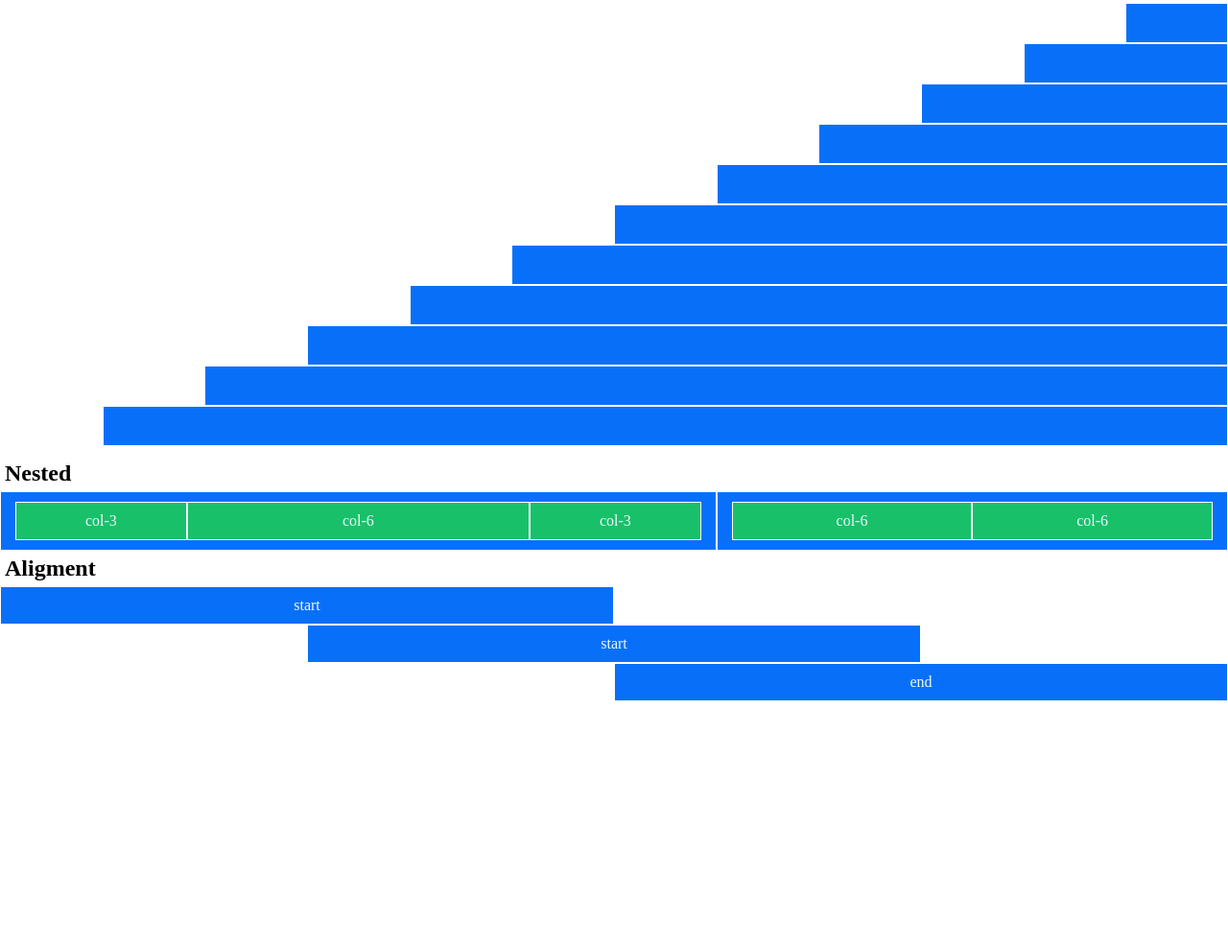
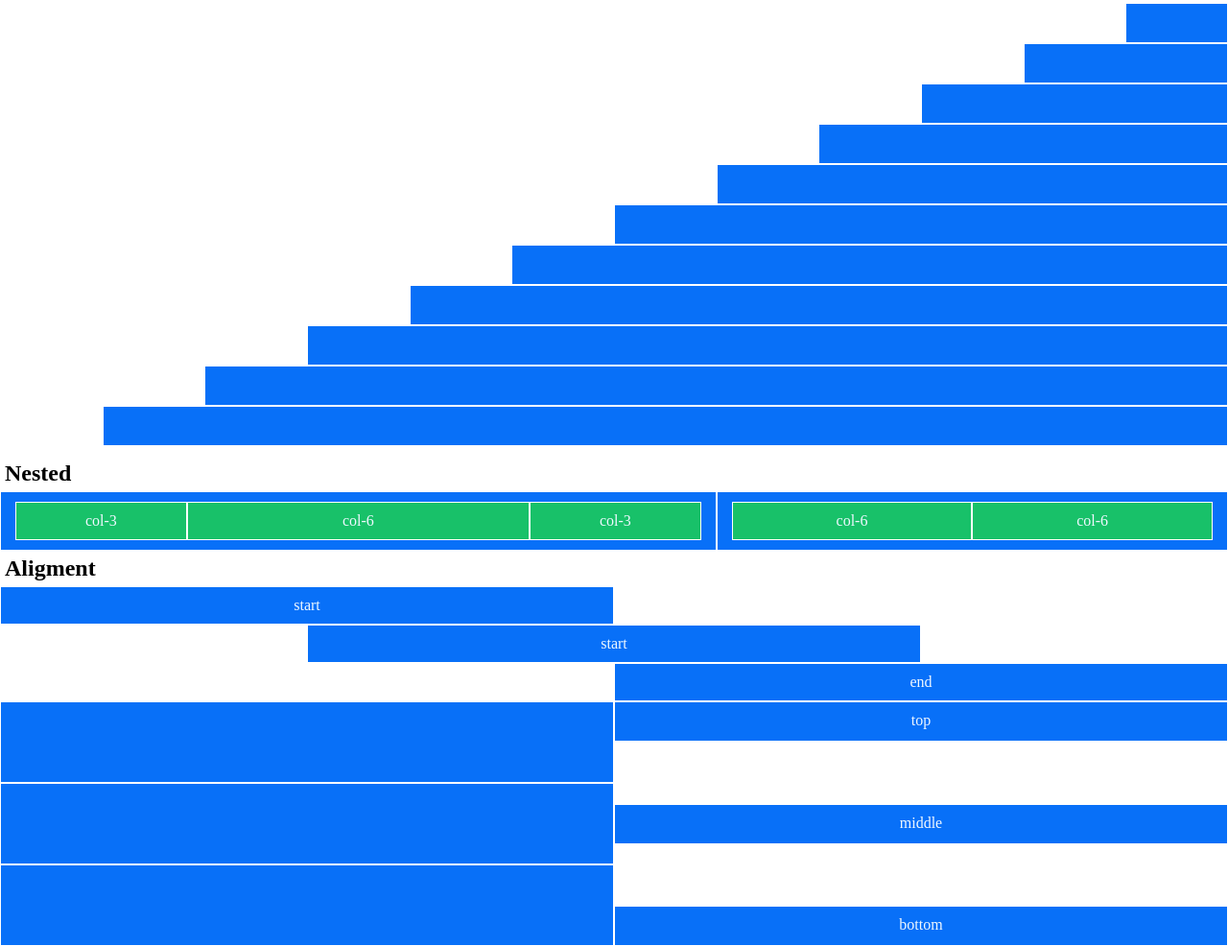
Before and after one commit to stefanom13/html-css-12bool, a plain HTML site: page index.html in a window 1280 px wide. Shown: the part 662-1648 px from the top of the page at 96% size. Before the commit the page ends 1393 px from the top, so only its background shows below. Drawn offline with Linux system fonts and the light colour scheme.

Commit message:
inserimento align-center align-end

```diff
--- a/framework.css
+++ b/framework.css
@@ -144,3 +144,12 @@
 .align-end {
   align-self: flex-end;
 }
+
+/* height col  */
+
+.height-double {
+  height: 85px;
+}
+.min-height {
+  height: 42px;
+}
--- a/index.html
+++ b/index.html
@@ -201,8 +201,29 @@
         <div class="row justify-end">
             <div class="col-6 ">end</div>
         </div>
+    </div>
 
+    <!-- inserimento sesto esercizio   -->
+
+    <div class="container-fluid">
+        <div class="row height-double">
+            <div class="col-6"></div>
+            <div class="col-6 min-height">top</div>
+        </div>
+
+        <div class="row height-double">
+            <div class="col-6"></div>
+            <div class="col-6 min-height align-center">middle</div>
+        </div>
+
+        <div class="row height-double">
+            <div class="col-6"></div>
+            <div class="col-6 min-height align-end">bottom</div>
+        </div>
     </div>
+
+    <!-- inserimento ultimo esercizio   -->
+
 
 </body>
 </html>
```
